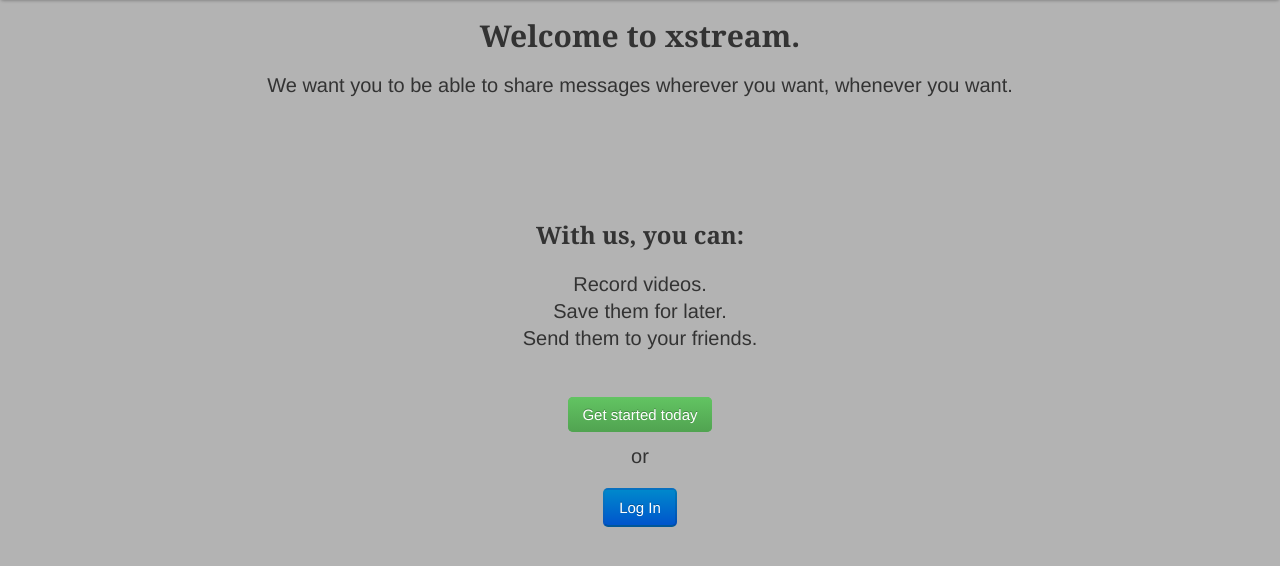
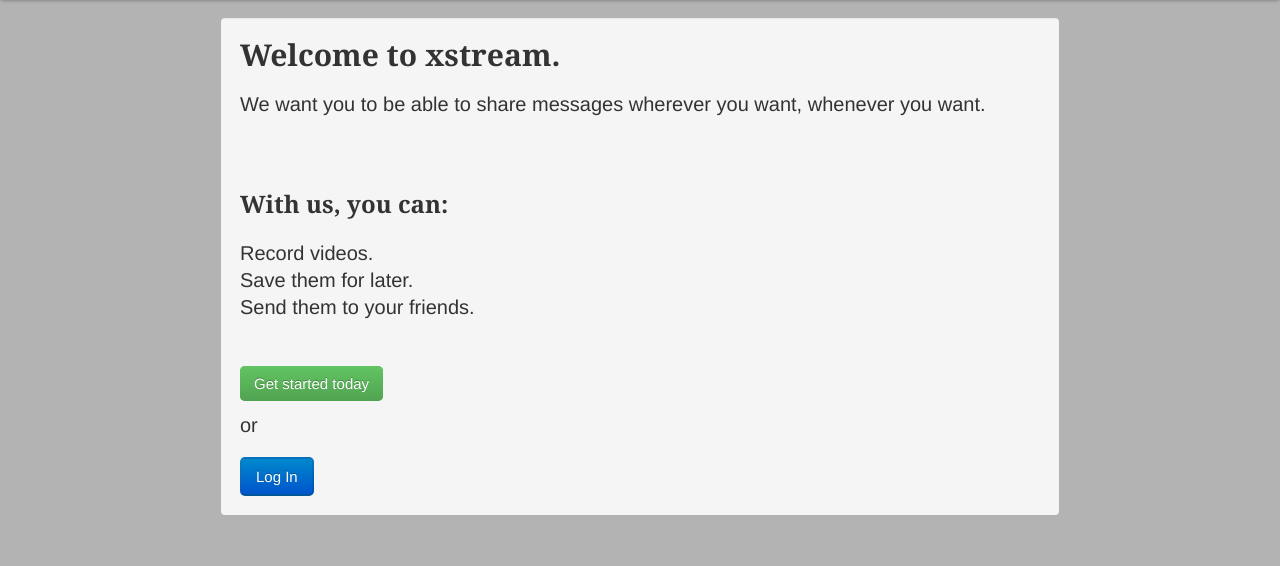
Before and after one commit to terencekwt/xstream, a PHP site: page /xstream/ in a window 1280 px wide. Shown: the part 40-606 px from the top of the page. Run offline with PHP 8.4, Linux system fonts and the light colour scheme; some libraries are stand-ins or nearby versions.

Commit message:
How many commits?

```diff
--- a/css/style.css
+++ b/css/style.css
@@ -52,7 +52,7 @@ div#camera {
 }
 
 .get-started {
-	text-align:center;
+
 }
 
 h1,h2 {
@@ -60,12 +60,12 @@ h1,h2 {
 }
 
 .lead {
-	text-align: center;
+
 }
 
 .bullets {
-	text-align:center;
-	padding:100px 0px 0px 0px;
+	padding:50px 0px 0px 0px;
+
 }
 
 body {
@@ -74,5 +74,4 @@ body {
 
 div#rightPanel {
 	height: 500px;
-	overflow-y: scroll;
 }
--- a/index.html
+++ b/index.html
@@ -162,10 +162,8 @@
 
 
 
-<!--
-<input type="file" accept="image/*;capture=camera">
--->
-	<h1 align="center">Welcome to xstream.</h1><br />
+<div class="well" style="width:800px; margin-left: auto; margin-right: auto;border: 0px solid;">
+	<h1 align="">Welcome to xstream.</h1><br />
 	<div class="lead">We want you to be able to share messages wherever you want, whenever you want.</div>
 
 	<div class="bullets">
@@ -183,7 +181,7 @@
 		<div class="lead">or</div>
 		<button class="btn-large btn-primary" onclick="login_cursor('login_username');">Log In</button>
 	</div>
-
+</div>
 
 
 <div class="modal hide fade" id="SignUp_Modal">
--- a/record.php
+++ b/record.php
@@ -293,7 +293,7 @@
     <label>Video Name:</label>
     <input type="text" id="filename" placeholder="What do you want to call your video?">
     <label>Comments:</label>
-    <input type="textarea" id="comments" placeholder="What do you want to say?">
+    <input type="textarea" id="comments" placeholder="What do you want to say?" >
   </div>
   <div class="modal-footer">
     <a href="#" class="btn" data-dismiss="modal">Close</a>
```
